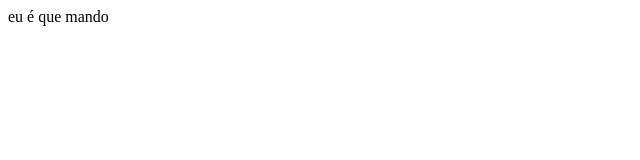
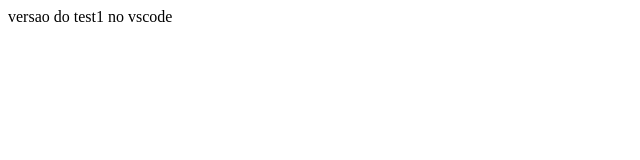
Before and after one commit to RicardoSilvaMB/ricardo, a plain HTML site: page index.html in a window 1280 px wide. Shown: the full height of the page, 0-640 px from the left. Drawn offline with Linux system fonts and the light colour scheme.

Commit message:
eu fiz alteracoes no vscode

```diff
--- a/index.html
+++ b/index.html
@@ -1,6 +1,6 @@
 <html>
     <title> My App </title>
     <body>
-    	eu é que mando
+    	versao do test1 no vscode
     </body>
 </html>
```
